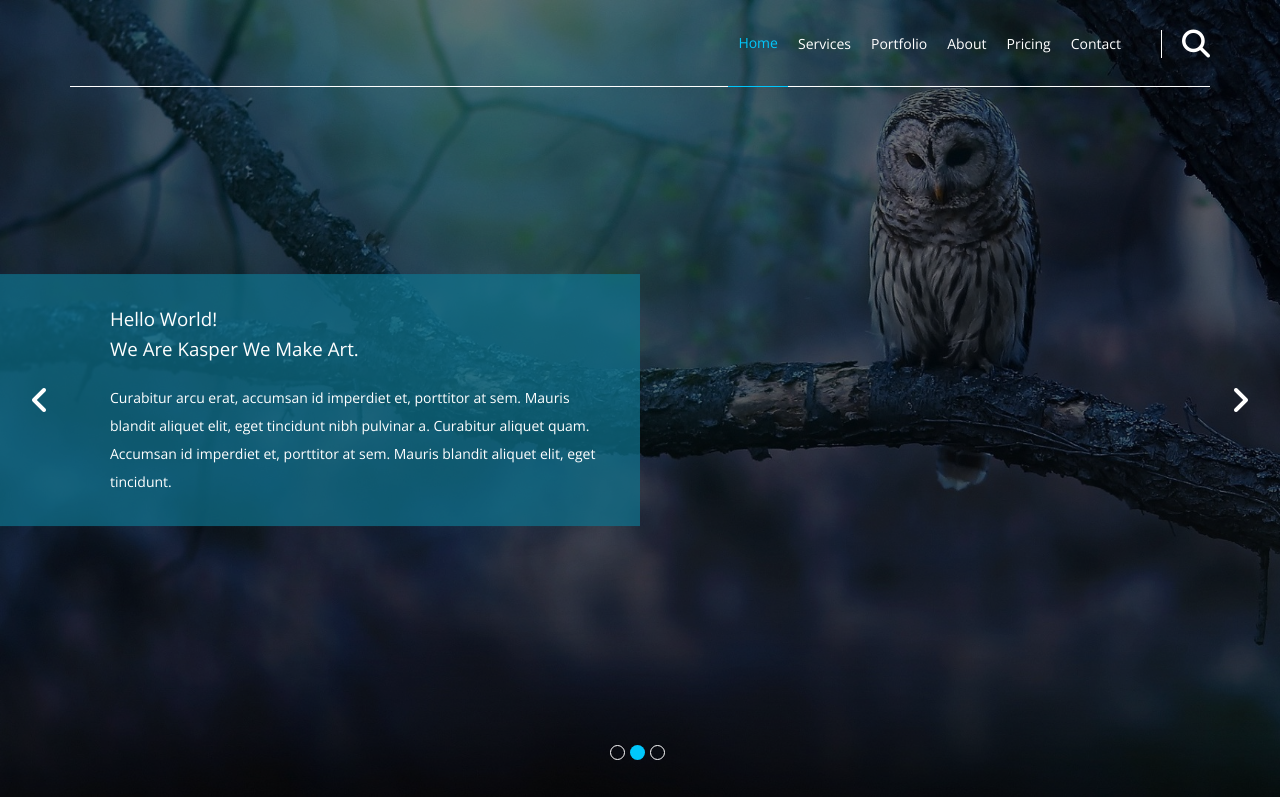
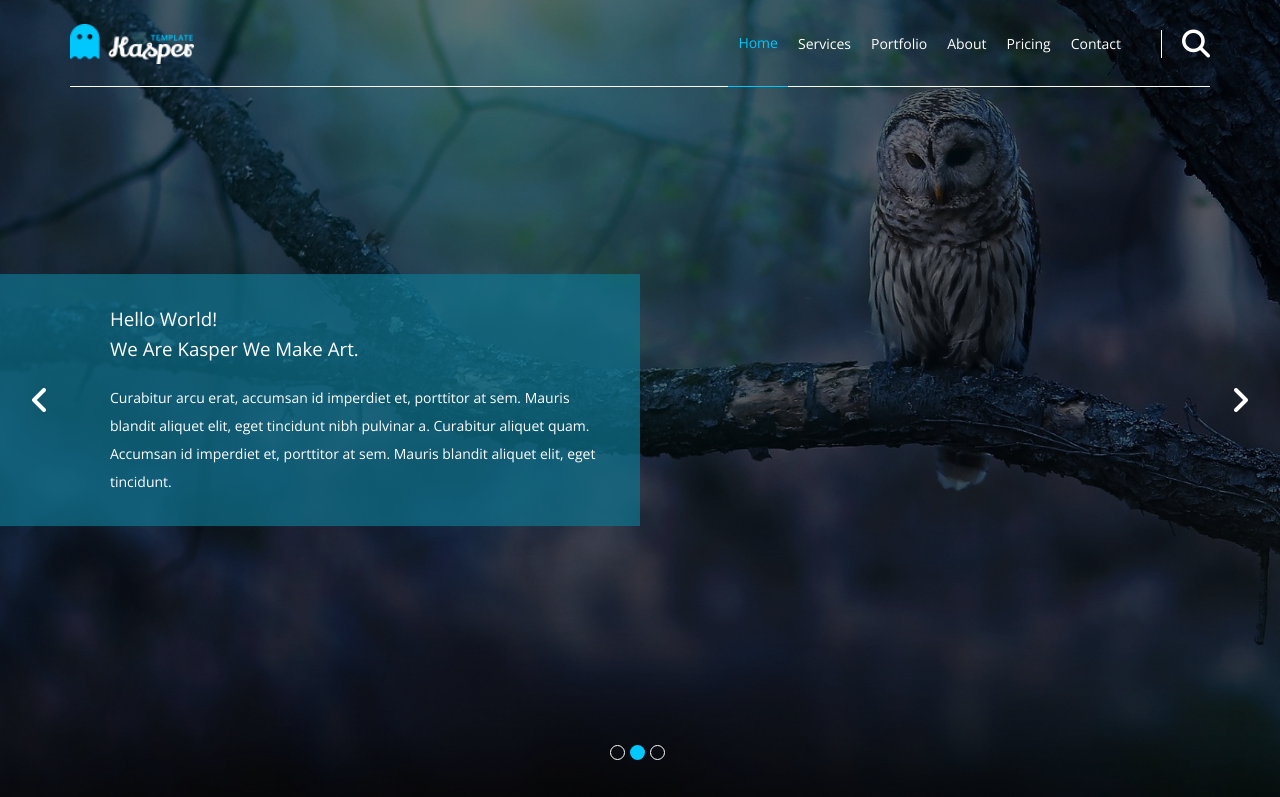
Before and after one commit to sajad-neama/Kasper, a plain HTML site: page index.html in a window 1280 px wide. Shown: the top 797 px of the page. Drawn offline with nearby package versions, Linux system fonts and the light colour scheme; the site is published under a folder, as on GitHub Pages, so addresses that start at the root find nothing.

Commit message:
Update index.html

```diff
--- a/index.html
+++ b/index.html
@@ -18,7 +18,7 @@
     <!-- start header  -->
     <div class="header">
         <div class="contianer">
-            <img src="/IMAGS/logo.png" alt="">
+            <img src="IMAGS/logo.png" alt="">
 
             <div class="compund">
                 <i class="fas fa-bars toggle-menu"></i>
```
